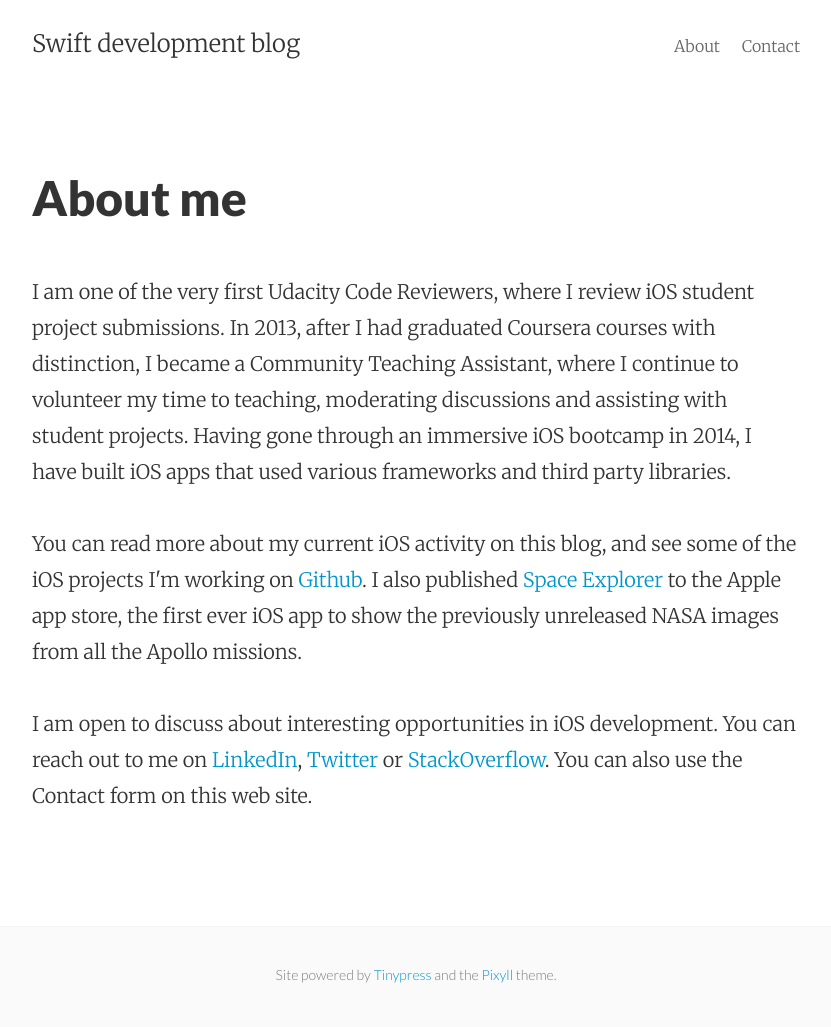
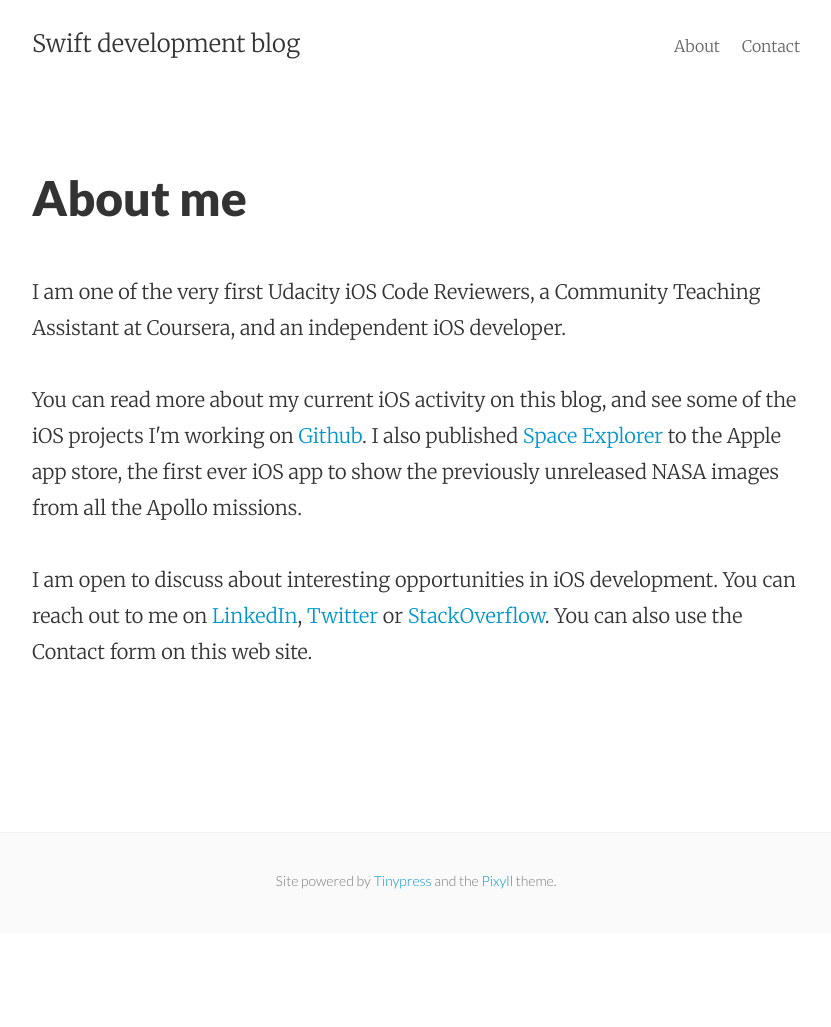
Before and after one commit to mhorga/mhorga.github.io, a Jekyll site: the page built from about.html, in a window 1280 px wide. Shown: the whole page, without its empty margins (224-1055 px from the left). Built offline with Jekyll 4.4.1, drawn with Linux system fonts in a browser that asks for light colours; after the commit the page ends 933 px from its top, so only the background shows below that.

Commit message:
Updated the About page

```diff
--- a/about.html
+++ b/about.html
@@ -7,7 +7,7 @@ permalink: /about/
 <div class="py2">
 
   <p>
-    I am one of the very first Udacity Code Reviewers, where I review iOS student project submissions. In 2013, after I had graduated Coursera courses with distinction, I became a Community Teaching Assistant, where I continue to volunteer my time to teaching, moderating discussions and assisting with student projects. Having gone through an immersive iOS bootcamp in 2014, I have built iOS apps that used various frameworks and third party libraries.
+    I am one of the very first Udacity iOS Code Reviewers, a Community Teaching Assistant at Coursera, and an independent iOS developer.
     <br /><br />
     You can read more about my current iOS activity on this blog, and see some of the iOS projects I'm working on <a href="https://github.com/mhorga" target="_blank">Github</a>. I also published <a href="http://apple.co/1QPQzOM" target="_blank">Space Explorer</a> to the Apple app store, the first ever iOS app to show the previously unreleased NASA images from all the Apollo missions.
     <br /><br />
```
